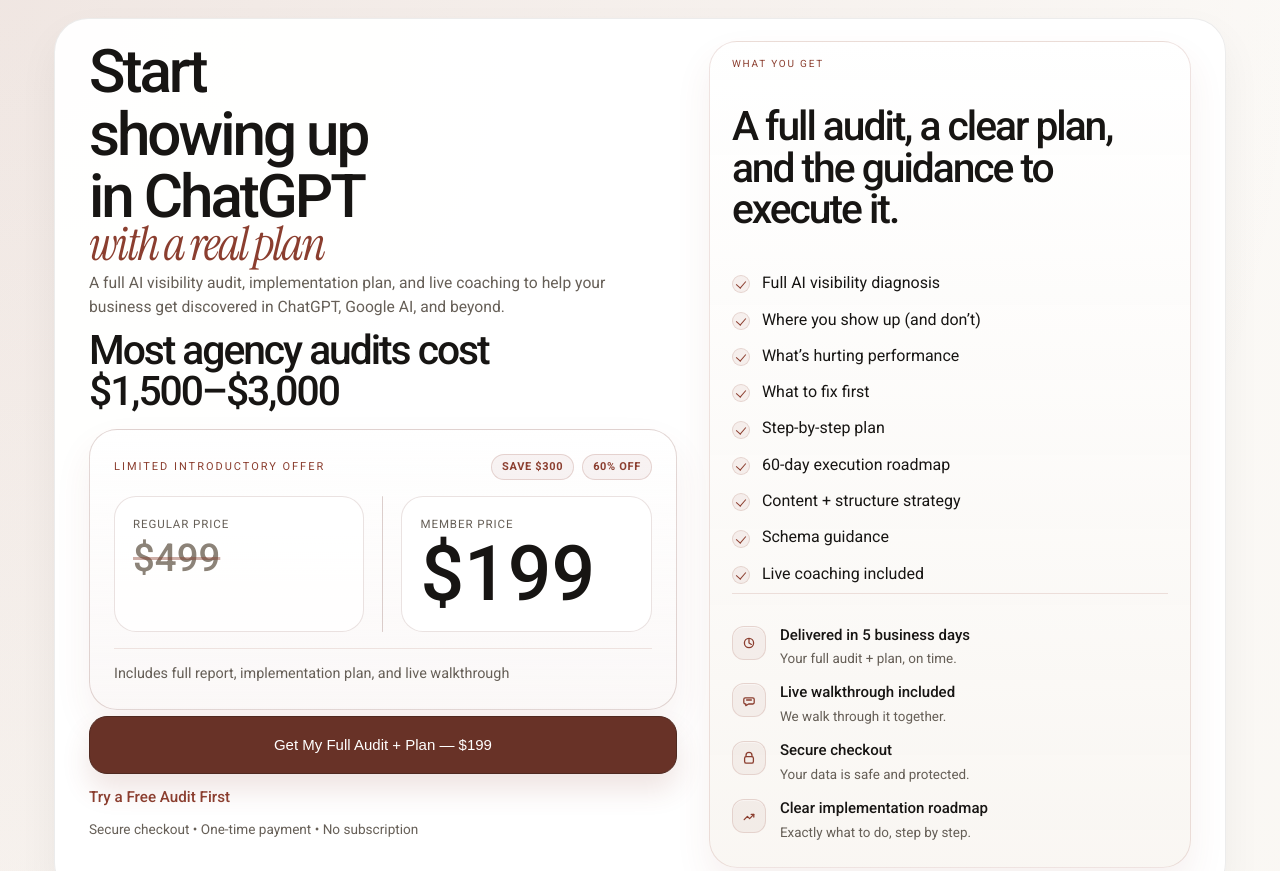
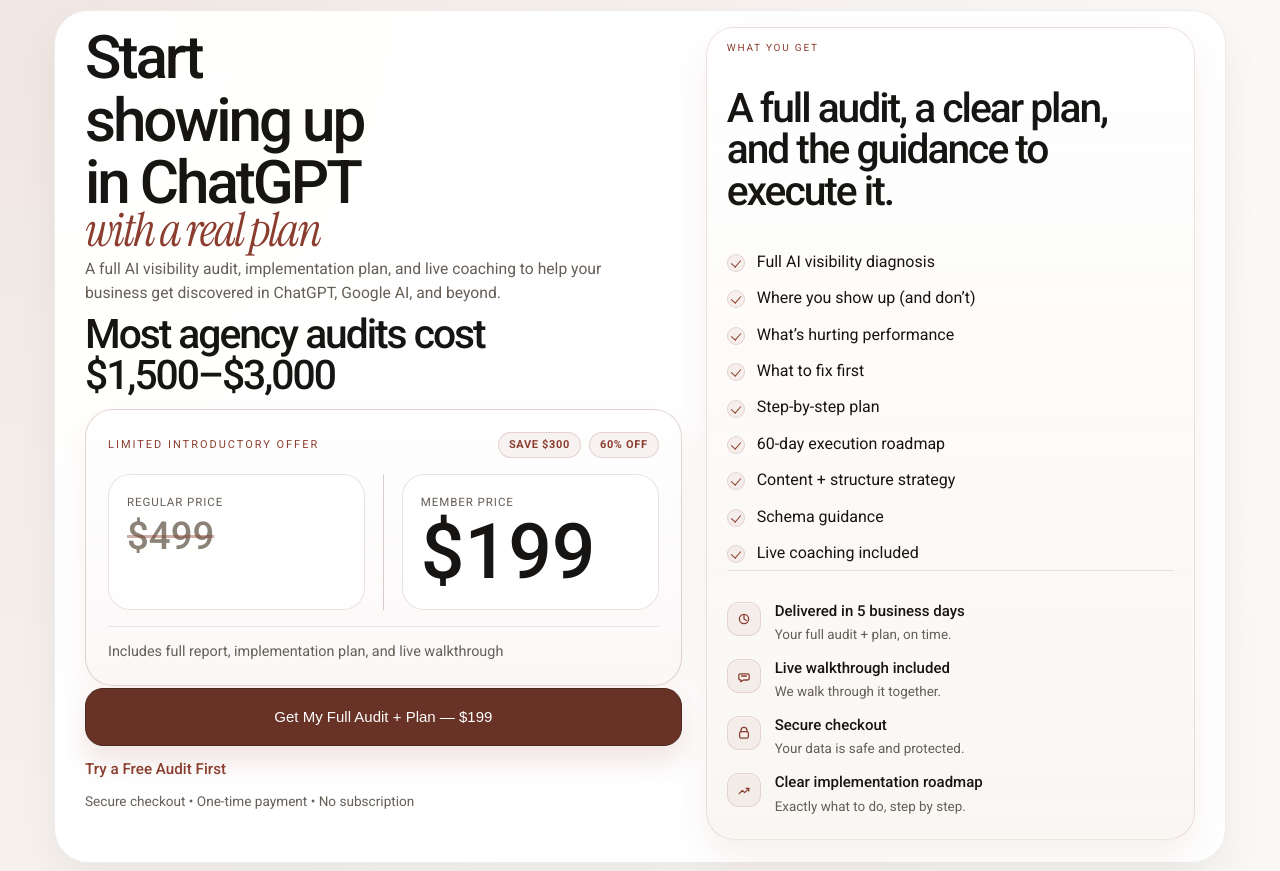
Before and after one commit to GetDamonAI/Audit2, a plain HTML site: page ssm-ai-audit/ai-visibility-audit-offer/index.html in a window 1280 px wide. Shown: the top 871 px of the page. Drawn offline with Linux system fonts and the light colour scheme.

Commit message:
Restore partner logo visibility while keeping tighter hero spacing

```diff
--- a/ssm-ai-audit/ai-visibility-audit-offer/offer.css
+++ b/ssm-ai-audit/ai-visibility-audit-offer/offer.css
@@ -57,7 +57,7 @@
 .offer-shell {
   width: min(100%, var(--hero-width));
   margin: 0 auto;
-  padding: 14px 16px 92px;
+  padding: 12px 16px 92px;
   display: grid;
   gap: 28px;
 }
@@ -71,7 +71,7 @@
 }
 
 .offer-hero {
-  padding: 20px 18px 24px;
+  padding: 18px 18px 22px;
 }
 
 .offer-section {
@@ -80,7 +80,7 @@
 
 .offer-hero-layout {
   display: grid;
-  gap: 16px;
+  gap: 14px;
   align-items: start;
 }
 
@@ -95,7 +95,7 @@
 }
 
 .offer-hero-main {
-  gap: 4px;
+  gap: 2px;
 }
 
 .offer-kicker {
@@ -117,18 +117,18 @@
   display: grid;
   gap: 2px;
   justify-items: start;
-  padding: 0 0 4px;
+  padding: 0 0 3px;
   border-bottom: 1px solid color-mix(in srgb, var(--offer-accent) 14%, transparent);
 }
 
 #partner-logo {
+  display: block;
   width: auto;
   height: var(--partner-logo-height);
-  max-width: min(520px, 92vw);
+  max-width: min(560px, 94vw);
   object-fit: contain;
   justify-self: start;
-  margin-top: -14px;
-  margin-bottom: -18px;
+  margin: 0;
 }
 
 .offer-co-brand-stack {
@@ -224,7 +224,7 @@
 .offer-anchor-inline {
   display: grid;
   max-width: 27rem;
-  margin-top: 10px;
+  margin-top: 8px;
 }
 
 .offer-anchor-title,
@@ -247,7 +247,7 @@
   display: grid;
   gap: 16px;
   padding: 24px;
-  margin-top: 12px;
+  margin-top: 10px;
 }
 
 .offer-price-block-final {
@@ -354,7 +354,7 @@
 .offer-cta-group {
   display: grid;
   gap: 12px;
-  margin-top: 2px;
+  margin-top: 0;
   align-items: start;
 }
 
@@ -429,8 +429,8 @@
 }
 
 .offer-hero-sidebar {
-  gap: 4px;
-  padding: 16px 20px 18px;
+  gap: 2px;
+  padding: 14px 18px 16px;
   border-radius: 28px;
   border: 1px solid color-mix(in srgb, var(--offer-accent) 14%, transparent);
   background:
@@ -514,7 +514,7 @@
 
 .offer-side-meta {
   display: grid;
-  gap: 8px;
+  gap: 7px;
 }
 
 .offer-trust-row {
@@ -674,14 +674,14 @@
 .offer-kicker + .offer-section-title,
 .offer-kicker + .offer-side-title,
 .offer-kicker + .offer-anchor-title {
-  margin-top: 4px;
+  margin-top: 3px;
 }
 
 .offer-section-title + .offer-grid-list,
 .offer-section-title + .offer-bullet-list,
 .offer-section-title + .offer-section-copy,
 .offer-side-title + .offer-check-list {
-  margin-top: 8px;
+  margin-top: 6px;
 }
 
 .offer-section-copy + .offer-bullet-list,
@@ -698,7 +698,7 @@
 @media (min-width: 720px) {
   .offer-shell {
     gap: 30px;
-    padding: 20px 24px 98px;
+    padding: 14px 24px 98px;
   }
 
   .offer-hero,
@@ -707,7 +707,7 @@
   }
 
   .offer-hero {
-    padding: 24px 28px 30px;
+    padding: 18px 26px 24px;
   }
 
   .offer-section {
@@ -716,7 +716,7 @@
 
   .offer-hero-layout {
     grid-template-columns: minmax(0, 1fr) minmax(320px, 0.8fr);
-    gap: 26px;
+    gap: 22px;
   }
 
   .offer-grid-list,
@@ -735,8 +735,6 @@
   #partner-logo {
     height: var(--partner-logo-height-tablet);
     max-width: 500px;
-    margin-top: -16px;
-    margin-bottom: -22px;
   }
 
   .offer-title {
@@ -753,28 +751,26 @@
 @media (min-width: 1024px) {
   .offer-shell {
     gap: 34px;
-    padding-top: 18px;
+    padding-top: 10px;
   }
 
   .offer-hero {
-    padding: 22px 34px 28px;
+    padding: 16px 30px 22px;
   }
 
   .offer-hero-layout {
     grid-template-columns: minmax(0, 1fr) minmax(360px, 0.82fr);
-    gap: 32px;
+    gap: 24px;
     align-items: stretch;
   }
 
   .offer-hero-main {
-    gap: 4px;
+    gap: 2px;
   }
 
   #partner-logo {
     height: var(--partner-logo-height-desktop);
     max-width: 540px;
-    margin-top: -20px;
-    margin-bottom: -28px;
   }
 
   .offer-title {
@@ -791,7 +787,7 @@
   }
 
   .offer-price-block {
-    padding: 24px;
+    padding: 22px;
   }
 
   .offer-price-grid {
@@ -809,7 +805,7 @@
   }
 
   .offer-hero-sidebar {
-    padding: 16px 22px 18px;
+    padding: 14px 20px 16px;
   }
 
   .offer-final-cta {
--- a/ssm-ai-audit/partner-config.js
+++ b/ssm-ai-audit/partner-config.js
@@ -6,9 +6,9 @@
       logo: "/partners/telus.png",
       eyebrow: "Exclusive Offer For TELUS Business Customers",
       lockupName: "TELUS",
-      logoHeight: "126px",
-      logoHeightTablet: "140px",
-      logoHeightDesktop: "152px",
+      logoHeight: "112px",
+      logoHeightTablet: "122px",
+      logoHeightDesktop: "132px",
       subhead: "",
       offerPriceLabel: "Exclusive TELUS Business Customer Offer",
       offerSubhead: "",
@@ -20,9 +20,9 @@
       logo: "/partners/bctech.png",
       eyebrow: "Exclusive Offer For BC Tech Members",
       lockupName: "BC Tech",
-      logoHeight: "102px",
-      logoHeightTablet: "112px",
-      logoHeightDesktop: "120px",
+      logoHeight: "96px",
+      logoHeightTablet: "104px",
+      logoHeightDesktop: "112px",
       subhead: "",
       offerPriceLabel: "Exclusive BC Tech Member Offer",
       offerSubhead: "",
@@ -34,9 +34,9 @@
       logo: "/partners/smallbusiness.png",
       eyebrow: "Exclusive Offer For Small Business BC Members",
       lockupName: "Small Business BC",
-      logoHeight: "108px",
-      logoHeightTablet: "118px",
-      logoHeightDesktop: "126px",
+      logoHeight: "102px",
+      logoHeightTablet: "110px",
+      logoHeightDesktop: "118px",
       subhead: "",
       offerPriceLabel: "Exclusive Small Business BC Member Offer",
       offerSubhead: "",
```
